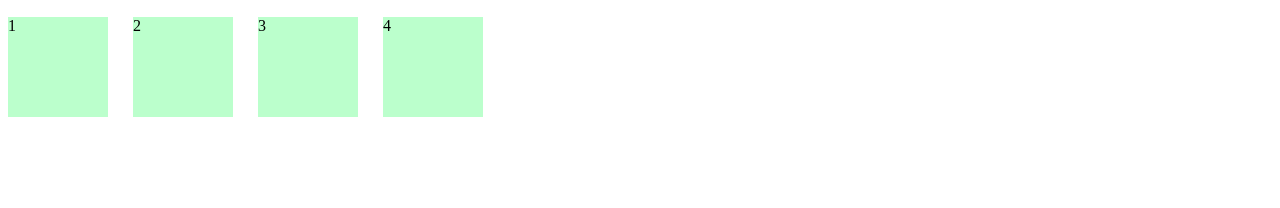
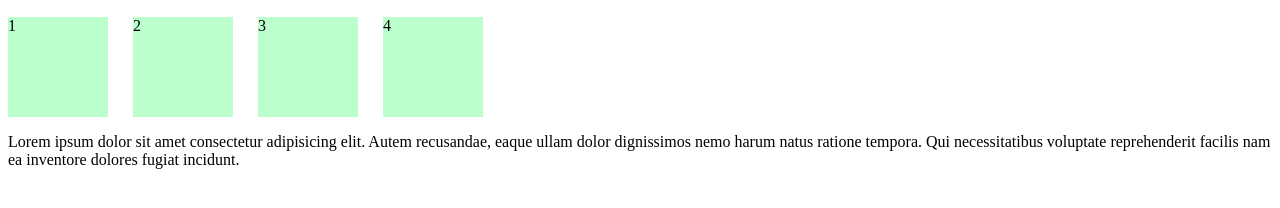
Before and after one commit to free-booter/Git-, a plain HTML site: page 01_基础操作/index.html in a window 1280 px wide. Shown: the part 168-376 px from the top of the page. Drawn offline with Linux system fonts and the light colour scheme.

Commit message:
新增一些内容

```diff
--- a/01_基础操作/index.html
+++ b/01_基础操作/index.html
@@ -27,5 +27,6 @@
         <div class="item">3</div>
         <div class="item">4</div>
     </div>
+    <p>Lorem ipsum dolor sit amet consectetur adipisicing elit. Autem recusandae, eaque ullam dolor dignissimos nemo harum natus ratione tempora. Qui necessitatibus voluptate reprehenderit facilis nam ea inventore dolores fugiat incidunt.</p>
 </body>
 </html>
```
